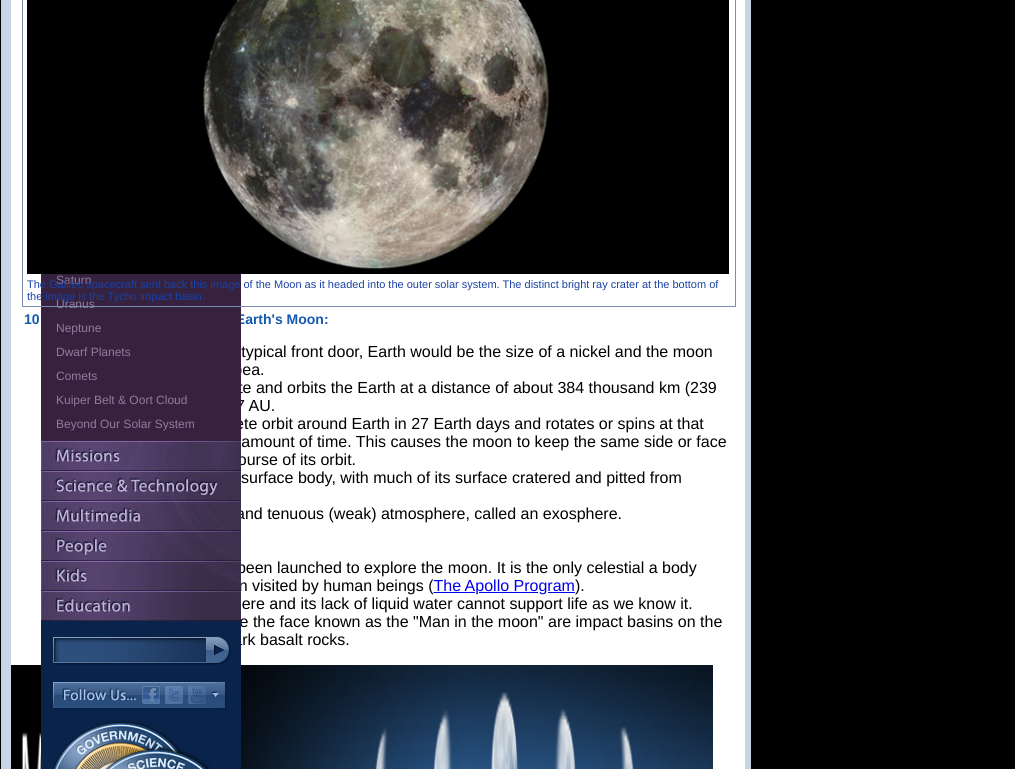
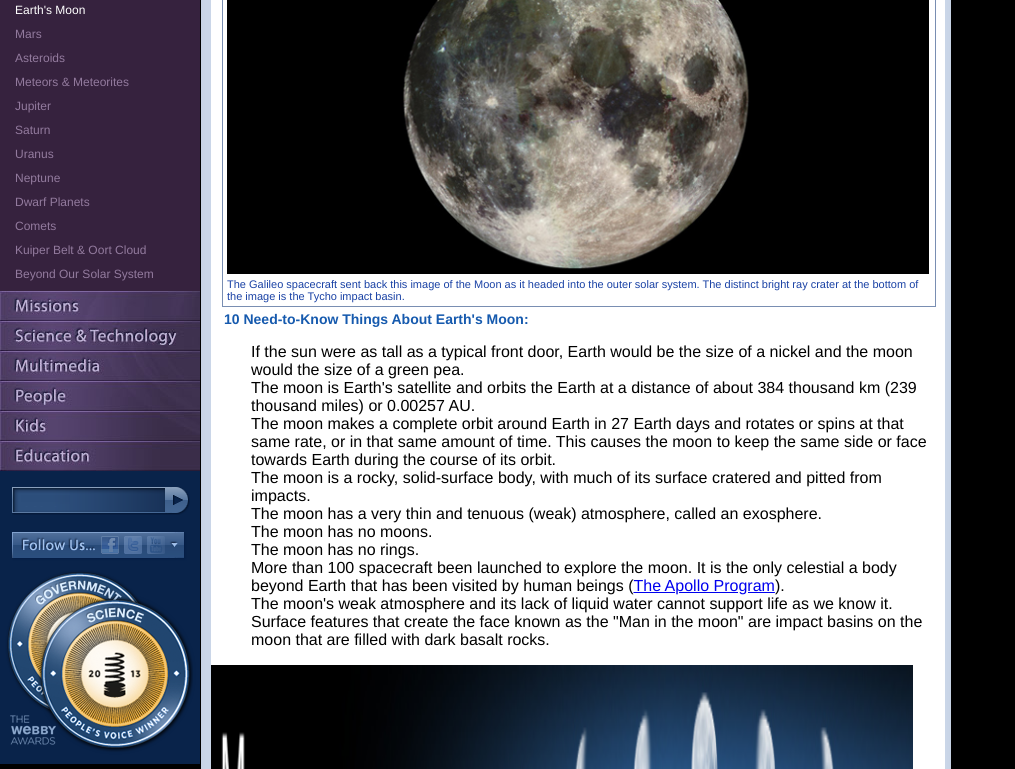
Before and after one commit to averygoodplanet/Moon, a plain HTML site: page index.html in a window 1280 px wide. Shown: the part 213-982 px from the top of the page, without its empty margins (0-1015 px from the left). Drawn offline with Linux system fonts and the light colour scheme.

Commit message:
floated sidebar and white_section

```diff
--- a/css/style.css
+++ b/css/style.css
@@ -7,9 +7,11 @@ body {
 /*White Section (section on the right near the big planet picture)*/
 
 #white_section {
+  float: left;
   width: 750px;
   border: 1px solid black;
   border-top-right-radius: 25px;
+  background-color: white;
 }
 
 #path {
@@ -236,18 +238,10 @@ body {
 /*---------------------------------------
 delete body declaration when done positioning
 ---------------------------------------*/
+.sidebar {
+  float: left;
+}
 
-.sidebar {
-/*---------------------------------------
-next 3 lines for easy comparison to model site
----------------------------------------*/
-  position: absolute;
-  top: 150px;
-  left: 41px;
-/*---------------------------------------
-delete previous 3 lines when done positioning
----------------------------------------*/
-=======
 body {
   font-family: Helvetica,Arial,sans-serif;
   }
```
